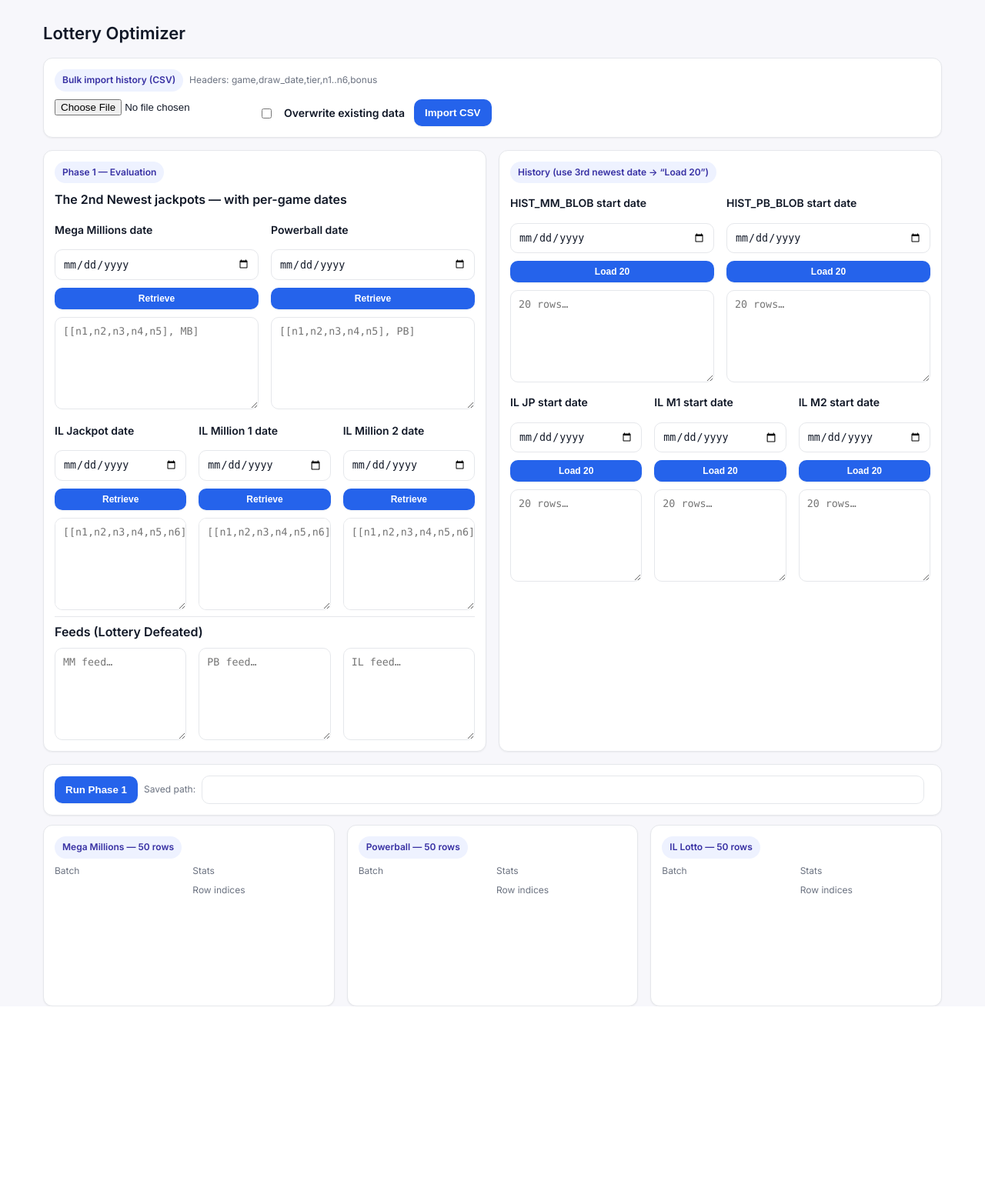
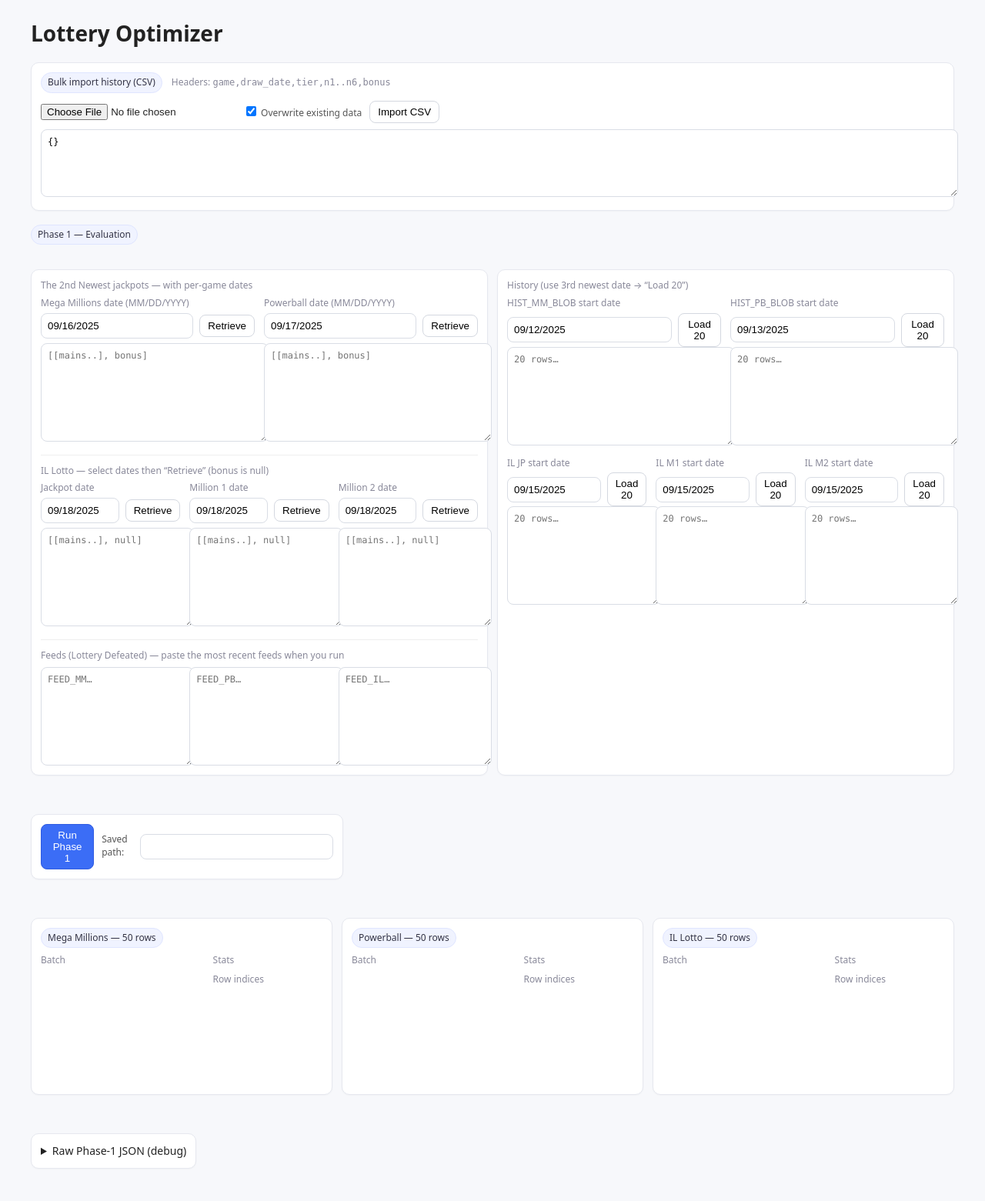
Before and after one commit to lettiehsu/lottery-optimizer, a Flask app: page / in a window 1280 px wide. Shown: the whole page at 77% size. Before the commit the page ends 1308 px from the top, so only its background shows below. Run offline with Flask 3, Linux system fonts and the light colour scheme.

Commit message:
Update index.html

```diff
--- a/templates/index.html
+++ b/templates/index.html
@@ -1,198 +1,200 @@
 <!doctype html>
 <html lang="en">
 <head>
-  <meta charset="utf-8"/>
-  <meta name="viewport" content="width=device-width, initial-scale=1"/>
+  <meta charset="utf-8" />
+  <meta name="viewport" content="width=device-width,initial-scale=1" />
   <title>Lottery Optimizer</title>
-  <link rel="preconnect" href="https://fonts.googleapis.com">
-  <link rel="preconnect" href="https://fonts.gstatic.com" crossorigin>
-  <link href="https://fonts.googleapis.com/css2?family=Inter:wght@400;600&display=swap" rel="stylesheet">
+  <link rel="stylesheet" href="/static/styles.css" />
   <style>
-    :root{
-      --bg:#f7f7fb;
-      --card:#ffffff;
-      --text:#111827;
-      --muted:#6b7280;
-      --brand:#2563eb;
-      --brand-weak:#dbeafe;
-      --ok:#0ea5e9;
-      --bad:#ef4444;
-      --good:#16a34a;
-      --chip:#eef2ff;
-      --mono:#0f172a;
-      --border:#e5e7eb;
-    }
-    *{box-sizing:border-box}
-    html,body{height:100%}
-    body{
-      margin:0;
-      background:var(--bg);
-      color:var(--text);
-      font:14px/1.4 "Inter",system-ui,-apple-system,Segoe UI,Roboto,Ubuntu,"Helvetica Neue",Arial;
-    }
-    .wrap{max-width:1200px;margin:28px auto;padding:0 16px}
-    h1{font-size:22px;margin:0 0 16px 0}
-    h2{font-size:16px;margin:0 0 10px 0}
-    .grid{display:grid;gap:16px}
-    .grid-2{grid-template-columns:1fr 1fr}
-    .grid-3{grid-template-columns:1fr 1fr 1fr}
-    .row{display:flex;gap:12px;flex-wrap:wrap}
-    .card{
-      background:var(--card);
-      border:1px solid var(--border);
-      border-radius:12px;
-      padding:14px;
-      box-shadow:0 1px 2px rgba(0,0,0,.05);
-    }
-    .pill{display:inline-block;background:var(--chip);color:#3730a3;border-radius:999px;padding:6px 10px;font-weight:600;font-size:12px}
-    label{display:block;font-weight:600;margin:8px 0 6px 0}
-    input[type="date"], input[type="text"], textarea, select{
-      width:100%;padding:10px;border:1px solid var(--border);border-radius:10px;background:#fff;font:14px/1.3 inherit;color:var(--text)
-    }
-    textarea{min-height:120px;white-space:pre;overflow:auto}
-    .btn{
-      appearance:none;border:0;border-radius:10px;padding:10px 14px;font-weight:600;cursor:pointer;
-      background:var(--brand);color:#fff;box-shadow:0 1px 2px rgba(0,0,0,.06)
-    }
-    .btn.secondary{background:#1118270a;color:#111827;border:1px solid var(--border)}
-    .btn.ghost{background:transparent;border:1px dashed var(--border);color:var(--muted)}
-    .btn.small{padding:7px 10px;font-size:12px}
-    .help{color:var(--muted);font-size:12px;margin-top:4px}
-    .mono{font-family: ui-monospace,SFMono-Regular,Menlo,Monaco,Consolas,"Liberation Mono","Courier New",monospace;color:var(--mono)}
-    .stack{display:flex;flex-direction:column;gap:10px}
-    .center{display:flex;align-items:center;gap:8px}
-    .right{margin-left:auto}
-    .hr{height:1px;background:var(--border);margin:8px 0}
-    ol.batch{margin:0;padding-left:18px;max-height:360px;overflow:auto}
-    .statline{display:flex;flex-wrap:wrap;gap:6px}
-    .chip{
-      background:var(--brand-weak);color:#1e3a8a;border-radius:999px;padding:4px 8px;font-weight:600;font-size:12px
-    }
-    .muted{color:var(--muted)}
-    .tiny{font-size:12px;color:var(--muted)}
-    .inline{display:flex;gap:8px;align-items:center;flex-wrap:wrap}
-    .two-col{display:grid;grid-template-columns:1fr 1fr;gap:10px}
-    .hide{display:none}
+    /* minimal helpers in case your CSS is lighter */
+    body { background:#f7f8fb; color:#222; font:14px/1.4 system-ui, -apple-system, Segoe UI, Roboto, Helvetica, Arial, sans-serif; }
+    .wrap { max-width:1200px; margin:22px auto; padding:0 12px; }
+    .row { margin:14px 0; }
+    .grid { display:grid; gap:12px; }
+    .grid-2 { grid-template-columns: 1fr 1fr; }
+    .grid-3 { grid-template-columns: 1fr 1fr 1fr; }
+    .card { background:#fff; border:1px solid #e6e8ef; border-radius:10px; padding:12px; box-shadow:0 1px 2px rgba(0,0,0,.03); }
+    .pill { display:inline-block; background:#f0f3ff; color:#334; border:1px solid #dfe5ff; padding:4px 8px; border-radius:999px; font-size:12px; }
+    .tiny { font-size:12px; color:#555; }
+    .muted { color:#889; }
+    .right { float:right; }
+    .btn { border:1px solid #d4d8e0; background:#fff; padding:6px 10px; border-radius:8px; cursor:pointer; }
+    .btn.primary { background:#3b6df6; color:#fff; border-color:#2f5be0; }
+    input[type="text"], textarea { width:100%; border:1px solid #d9dde5; border-radius:8px; padding:8px; background:#fff; }
+    textarea { min-height:110px; font-family: ui-monospace, SFMono-Regular, Menlo, Consolas, monospace; font-size:12px; }
+    pre, .mono { font-family: ui-monospace, SFMono-Regular, Menlo, Consolas, monospace; }
+    ol.batch { padding-left: 24px; margin:0; max-height:340px; overflow:auto; }
+    .two-col { display:grid; grid-template-columns: 1.2fr .8fr; gap:10px; }
+    .statline .chip { display:inline-block; margin:2px 6px 2px 0; padding:3px 8px; border:1px solid #e2e6f0; border-radius:999px; font-size:12px; background:#f7f9ff; }
+    .inline { display:flex; align-items:center; gap:8px; }
+    .section-title { font-weight:600; margin:0 0 6px; }
+    .hint { font-size:12px; color:#778; }
   </style>
 </head>
 <body>
   <div class="wrap">
+    <h1 class="section-title">Lottery Optimizer</h1>
 
-    <h1>Lottery Optimizer</h1>
-
-    <!-- UPLOAD -->
+    <!-- CSV IMPORT -->
     <div class="card">
-      <div class="inline">
-        <span class="pill">Bulk import history (CSV)</span>
-        <span class="tiny">Headers: game,draw_date,tier,n1..n6,bonus</span>
+      <div class="inline" style="gap:12px;">
+        <label class="pill">Bulk import history (CSV)</label>
+        <span class="tiny muted">Headers: <code>game,draw_date,tier,n1..n6,bonus</code></span>
       </div>
-      <div class="row" style="margin-top:10px">
-        <input id="csvFile" type="file" accept=".csv"/>
-        <label class="center"><input id="overwrite" type="checkbox" style="margin-right:8px">Overwrite existing data</label>
-        <button id="btnImport" class="btn">Import CSV</button>
-        <span id="importStatus" class="tiny"></span>
+      <div class="inline" style="margin-top:10px; gap:10px;">
+        <input id="csvFile" type="file" />
+        <label class="tiny"><input id="overwrite" type="checkbox" checked /> Overwrite existing data</label>
+        <button id="importBtn" class="btn">Import CSV</button>
       </div>
+      <textarea id="uploadOut" class="mono" style="margin-top:8px; min-height:70px;" readonly>{}</textarea>
     </div>
 
-    <!-- PHASE 1 INPUTS -->
-    <div class="grid grid-2" style="margin-top:16px">
+    <!-- PHASE 1 — INPUTS -->
+    <div class="row">
+      <div class="pill">Phase 1 — Evaluation</div>
+    </div>
+
+    <div class="grid grid-2">
+      <!-- LEFT: Latest per-game dates -->
       <div class="card">
-        <div class="pill">Phase 1 — Evaluation</div>
-        <h2 style="margin-top:10px">The 2nd Newest jackpots — with per-game dates</h2>
+        <div class="tiny muted" style="margin-bottom:6px;">The 2nd Newest jackpots — with per-game dates</div>
 
-        <!-- MM / PB row -->
         <div class="grid grid-2">
-          <div class="stack">
-            <label>Mega Millions date</label>
-            <input id="mmDate" type="date" />
-            <button id="btnMM" class="btn small">Retrieve</button>
-            <textarea id="LATEST_MM" class="mono" placeholder="[[n1,n2,n3,n4,n5], MB]"></textarea>
+          <!-- MM -->
+          <div>
+            <div class="tiny muted">Mega Millions date (MM/DD/YYYY)</div>
+            <div class="inline" style="gap:8px; margin-top:4px;">
+              <input id="mmDate" type="text" value="09/16/2025" />
+              <button id="mmRetrieve" class="btn">Retrieve</button>
+            </div>
+            <textarea id="mmPreview" class="mono" style="margin-top:6px;" placeholder="[[mains..], bonus]"></textarea>
           </div>
-          <div class="stack">
-            <label>Powerball date</label>
-            <input id="pbDate" type="date" />
-            <button id="btnPB" class="btn small">Retrieve</button>
-            <textarea id="LATEST_PB" class="mono" placeholder="[[n1,n2,n3,n4,n5], PB]"></textarea>
+
+          <!-- PB -->
+          <div>
+            <div class="tiny muted">Powerball date (MM/DD/YYYY)</div>
+            <div class="inline" style="gap:8px; margin-top:4px;">
+              <input id="pbDate" type="text" value="09/17/2025" />
+              <button id="pbRetrieve" class="btn">Retrieve</button>
+            </div>
+            <textarea id="pbPreview" class="mono" style="margin-top:6px;" placeholder="[[mains..], bonus]"></textarea>
           </div>
         </div>
 
-        <!-- IL row -->
-        <div class="grid grid-3" style="margin-top:10px">
-          <div class="stack">
-            <label>IL Jackpot date</label>
-            <input id="ilJPDate" type="date" />
-            <button id="btnILJP" class="btn small">Retrieve</button>
-            <textarea id="LATEST_IL_JP" class="mono" placeholder="[[n1,n2,n3,n4,n5,n6], null]"></textarea>
+        <hr style="border:none;border-top:1px solid #eee; margin:12px 0;" />
+
+        <div class="tiny muted">IL Lotto — select dates then “Retrieve” (bonus is null)</div>
+        <div class="grid grid-3" style="margin-top:6px;">
+          <!-- IL JP -->
+          <div>
+            <div class="tiny muted">Jackpot date</div>
+            <div class="inline" style="gap:8px; margin-top:4px;">
+              <input id="ilJPDate" type="text" value="09/18/2025" />
+              <button id="ilJPRetrieve" class="btn">Retrieve</button>
+            </div>
+            <textarea id="ilJPPreview" class="mono" style="margin-top:6px;" placeholder="[[mains..], null]"></textarea>
           </div>
-          <div class="stack">
-            <label>IL Million 1 date</label>
-            <input id="ilM1Date" type="date" />
-            <button id="btnILM1" class="btn small">Retrieve</button>
-            <textarea id="LATEST_IL_M1" class="mono" placeholder="[[n1,n2,n3,n4,n5,n6], null]"></textarea>
+          <!-- IL M1 -->
+          <div>
+            <div class="tiny muted">Million 1 date</div>
+            <div class="inline" style="gap:8px; margin-top:4px;">
+              <input id="ilM1Date" type="text" value="09/18/2025" />
+              <button id="ilM1Retrieve" class="btn">Retrieve</button>
+            </div>
+            <textarea id="ilM1Preview" class="mono" style="margin-top:6px;" placeholder="[[mains..], null]"></textarea>
           </div>
-          <div class="stack">
-            <label>IL Million 2 date</label>
-            <input id="ilM2Date" type="date" />
-            <button id="btnILM2" class="btn small">Retrieve</button>
-            <textarea id="LATEST_IL_M2" class="mono" placeholder="[[n1,n2,n3,n4,n5,n6], null]"></textarea>
+          <!-- IL M2 -->
+          <div>
+            <div class="tiny muted">Million 2 date</div>
+            <div class="inline" style="gap:8px; margin-top:4px;">
+              <input id="ilM2Date" type="text" value="09/18/2025" />
+              <button id="ilM2Retrieve" class="btn">Retrieve</button>
+            </div>
+            <textarea id="ilM2Preview" class="mono" style="margin-top:6px;" placeholder="[[mains..], null]"></textarea>
           </div>
         </div>
 
-        <div class="hr"></div>
-        <h2>Feeds (Lottery Defeated)</h2>
-        <div class="grid grid-3">
-          <textarea id="FEED_MM" class="mono" placeholder="MM feed…"></textarea>
-          <textarea id="FEED_PB" class="mono" placeholder="PB feed…"></textarea>
-          <textarea id="FEED_IL" class="mono" placeholder="IL feed…"></textarea>
+        <hr style="border:none;border-top:1px solid #eee; margin:12px 0;" />
+
+        <div class="tiny muted">Feeds (Lottery Defeated) — paste the most recent feeds when you run</div>
+        <div class="grid grid-3" style="margin-top:6px;">
+          <textarea id="feedMM" class="mono" placeholder="FEED_MM…"></textarea>
+          <textarea id="feedPB" class="mono" placeholder="FEED_PB…"></textarea>
+          <textarea id="feedIL" class="mono" placeholder="FEED_IL…"></textarea>
         </div>
       </div>
 
+      <!-- RIGHT: History (use 3rd newest date then “Load 20”) -->
       <div class="card">
-        <div class="pill">History (use 3rd newest date → “Load 20”)</div>
-        <div class="grid grid-2" style="margin-top:8px">
-          <div class="stack">
-            <label>HIST_MM_BLOB start date</label>
-            <input id="histMMDate" type="date"/>
-            <button id="btnHistMM" class="btn small">Load 20</button>
-            <textarea id="HIST_MM_BLOB" class="mono" placeholder="20 rows…"></textarea>
+        <div class="inline">
+          <div class="tiny muted">History (use 3rd newest date → “Load 20”)</div>
+        </div>
+
+        <div class="grid grid-2" style="margin-top:6px;">
+          <!-- HIST MM -->
+          <div>
+            <div class="tiny muted">HIST_MM_BLOB start date</div>
+            <div class="inline" style="gap:8px; margin-top:4px;">
+              <input id="histMMDate" type="text" value="09/12/2025" />
+              <button id="histMMLoad" class="btn">Load 20</button>
+            </div>
+            <textarea id="histMMBlob" class="mono" placeholder="20 rows…"></textarea>
           </div>
-          <div class="stack">
-            <label>HIST_PB_BLOB start date</label>
-            <input id="histPBDate" type="date"/>
-            <button id="btnHistPB" class="btn small">Load 20</button>
-            <textarea id="HIST_PB_BLOB" class="mono" placeholder="20 rows…"></textarea>
+
+          <!-- HIST PB -->
+          <div>
+            <div class="tiny muted">HIST_PB_BLOB start date</div>
+            <div class="inline" style="gap:8px; margin-top:4px;">
+              <input id="histPBDate" type="text" value="09/13/2025" />
+              <button id="histPBLoad" class="btn">Load 20</button>
+            </div>
+            <textarea id="histPBBlob" class="mono" placeholder="20 rows…"></textarea>
           </div>
         </div>
-        <div class="grid grid-3" style="margin-top:8px">
-          <div class="stack">
-            <label>IL JP start date</label>
-            <input id="histILJPDate" type="date"/>
-            <button id="btnHistILJP" class="btn small">Load 20</button>
-            <textarea id="HIST_IL_JP_BLOB" class="mono" placeholder="20 rows…"></textarea>
+
+        <div class="grid grid-3" style="margin-top:10px;">
+          <!-- IL JP history -->
+          <div>
+            <div class="tiny muted">IL JP start date</div>
+            <div class="inline" style="gap:8px; margin-top:4px;">
+              <input id="histILJPDate" type="text" value="09/15/2025" />
+              <button id="histILJPLoad" class="btn">Load 20</button>
+            </div>
+            <textarea id="histILJPBlob" class="mono" placeholder="20 rows…"></textarea>
           </div>
-          <div class="stack">
-            <label>IL M1 start date</label>
-            <input id="histILM1Date" type="date"/>
-            <button id="btnHistILM1" class="btn small">Load 20</button>
-            <textarea id="HIST_IL_M1_BLOB" class="mono" placeholder="20 rows…"></textarea>
+
+          <!-- IL M1 history -->
+          <div>
+            <div class="tiny muted">IL M1 start date</div>
+            <div class="inline" style="gap:8px; margin-top:4px;">
+              <input id="histILM1Date" type="text" value="09/15/2025" />
+              <button id="histILM1Load" class="btn">Load 20</button>
+            </div>
+            <textarea id="histILM1Blob" class="mono" placeholder="20 rows…"></textarea>
           </div>
-          <div class="stack">
-            <label>IL M2 start date</label>
-            <input id="histILM2Date" type="date"/>
-            <button id="btnHistILM2" class="btn small">Load 20</button>
-            <textarea id="HIST_IL_M2_BLOB" class="mono" placeholder="20 rows…"></textarea>
+
+          <!-- IL M2 history -->
+          <div>
+            <div class="tiny muted">IL M2 start date</div>
+            <div class="inline" style="gap:8px; margin-top:4px;">
+              <input id="histILM2Date" type="text" value="09/15/2025" />
+              <button id="histILM2Load" class="btn">Load 20</button>
+            </div>
+            <textarea id="histILM2Blob" class="mono" placeholder="20 rows…"></textarea>
           </div>
         </div>
       </div>
     </div>
 
     <!-- RUN PHASE 1 -->
-    <div class="card" style="margin-top:16px">
-      <div class="inline">
-        <button id="runPhase1" class="btn">Run Phase 1</button>
-        <span class="tiny">Saved path:</span>
-        <input id="phase1Path" type="text" class="mono" readonly style="flex:1">
-        <span id="phase1Msg" class="tiny right"></span>
+    <div class="row">
+      <div class="card">
+        <div class="inline" style="gap:10px;">
+          <button id="runPhase1" class="btn primary">Run Phase 1</button>
+          <span class="tiny">Saved path:</span>
+          <input id="phase1Path" type="text" readonly />
+          <span id="phase1Done" class="pill" style="display:none;">Done</span>
+        </div>
       </div>
     </div>
 
@@ -217,6 +219,7 @@
           </div>
         </div>
       </div>
+
       <!-- PB -->
       <div class="card">
         <div class="inline">
@@ -236,6 +239,7 @@
           </div>
         </div>
       </div>
+
       <!-- IL -->
       <div class="card">
         <div class="inline">
@@ -257,6 +261,16 @@
       </div>
     </div>
 
+    <!-- Raw JSON (debug) -->
+    <div class="row">
+      <div class="card">
+        <details>
+          <summary>Raw Phase-1 JSON (debug)</summary>
+          <pre id="phase1Result" style="min-height:90px;"></pre>
+        </details>
+      </div>
+    </div>
+
   </div>
 
   <script src="/static/app.js"></script>
```
